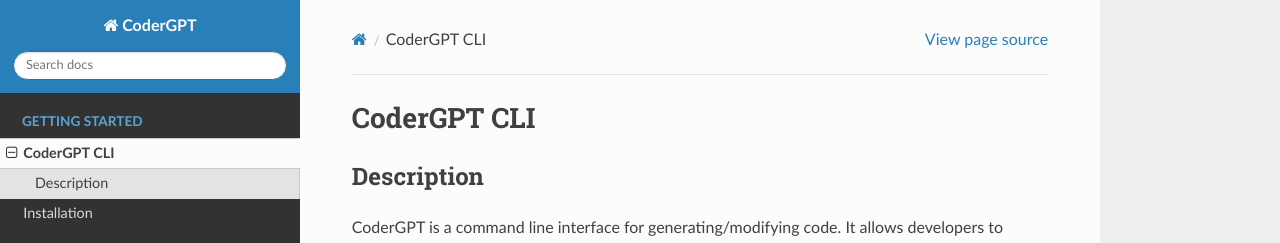
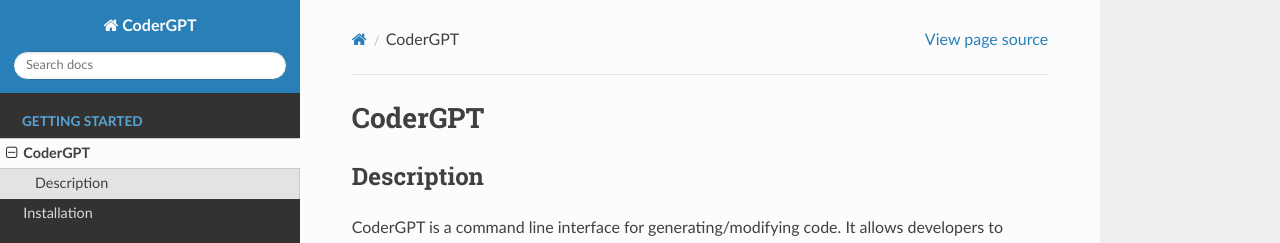
Before and after one commit to hrshdhgd/CoderGPT, a Sphinx documentation site: the page built from docs/description.rst, in a window 1280 px wide. Shown: the top 243 px of the page. Built offline with Sphinx 7.4.7 and the Read the Docs theme 2.0.0, drawn with Linux system fonts in a browser that asks for light colours; pages that are not in the unit, such as notebooks, are missing from menus.

Commit message:
updared docs

```diff
--- a/docs/description.rst
+++ b/docs/description.rst
@@ -1,7 +1,7 @@
-.. _codergpt-cli:
+.. _codergpt:
 
-CoderGPT CLI
-============
+CoderGPT
+========
 
 Description
 -----------
```
